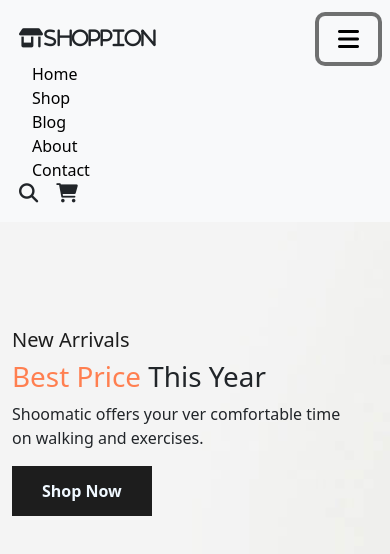
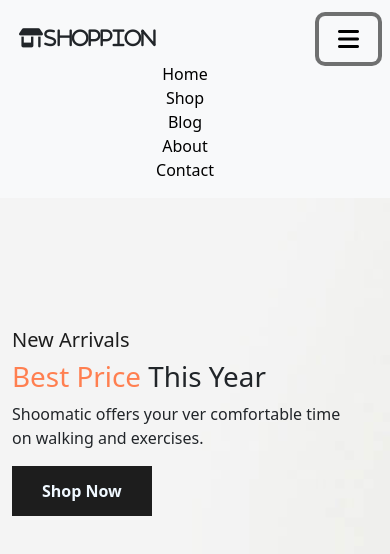
Before and after one commit to HamzaRazaQureshi/Ecommerce-Website, a plain HTML site: page index.html in a window 390 px wide. Both pictures are taken after a click on the button "Toggle navigation". Drawn offline with Linux system fonts and the light colour scheme.

Commit message:
added responsiveness to navbar-text

```diff
--- a/assets/style.css
+++ b/assets/style.css
@@ -115,4 +115,10 @@ button:hover{
     body>nav>div>button:active #menubars{
         color: #fff;
     }
+    .navbar-light .navbar-nav .nav-link{
+        text-align: center;
+    }
+    #search, #cart{
+        display: none;
+    }
 }
--- a/index.html
+++ b/index.html
@@ -37,8 +37,8 @@
                         <a class="nav-link" href="#">Contact</a>
                     </li>
                     <li class="nav-item">
-                        <i class="fas fa-search"></i>
-                        <i class="fas fa-shopping-cart"></i>
+                        <i class="fas fa-search" id="search"></i>
+                        <i class="fas fa-shopping-cart" id="cart"></i>
                     </li>
                 </ul>
             </div>
```
